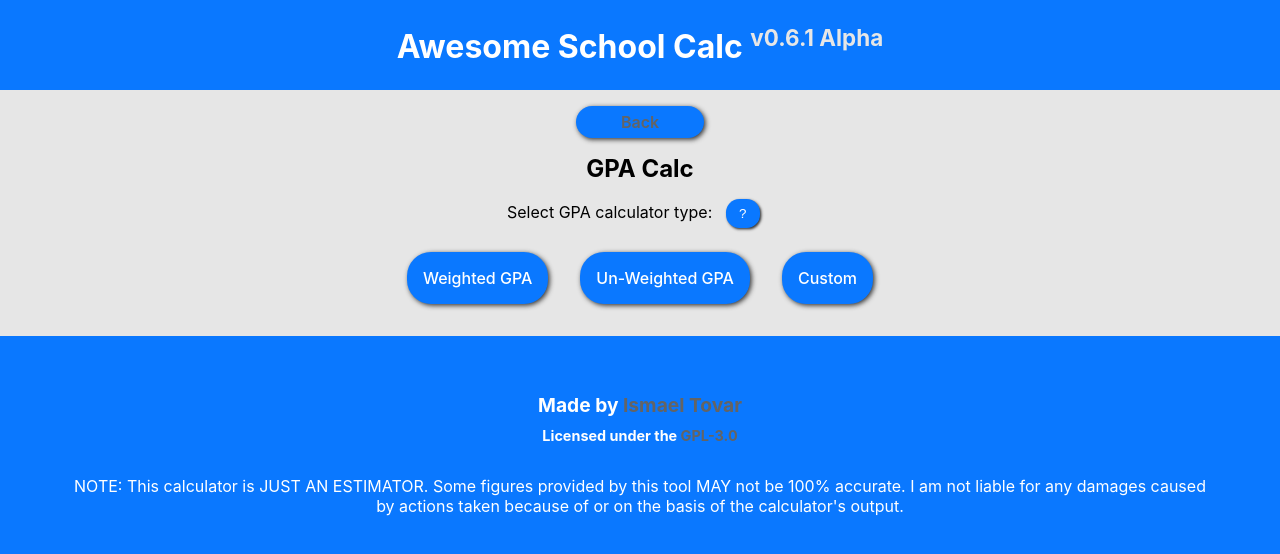
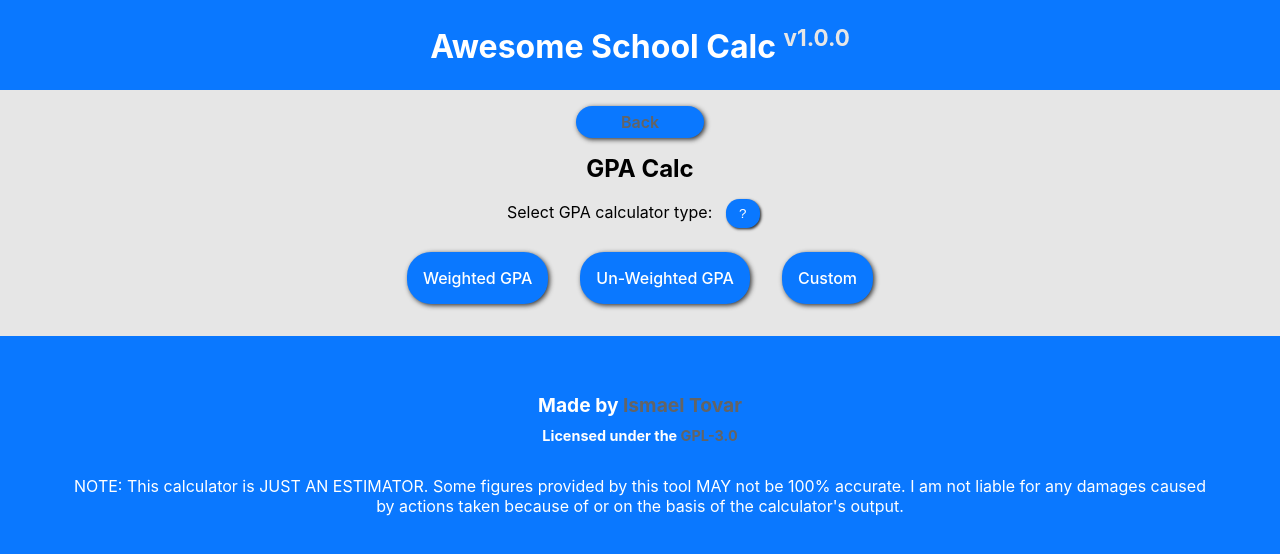
Before and after one commit to ismaeltech01/awesome-school-calc, a React (Create React App) app: page /gpa in a window 1280 px wide. Shown: the top 554 px of the page. Built offline with nearby package versions, Linux system fonts and the light colour scheme.

Commit message:
Updated App version num

```diff
--- a/package.json
+++ b/package.json
@@ -1,6 +1,6 @@
 {
   "name": "awesome-school-calc",
-  "version": "0.1.0",
+  "version": "1.0.0",
   "private": true,
   "dependencies": {
     "@testing-library/jest-dom": "^5.16.1",
--- a/src/components/Header.js
+++ b/src/components/Header.js
@@ -5,7 +5,7 @@ export default function Header() {
   return (
     <header>
       <NavLink to="/">
-        <h1 className="header-txt">Awesome School Calc  <sup className="header-sup-txt">v0.6.1 Alpha</sup></h1>
+        <h1 className="header-txt">Awesome School Calc  <sup className="header-sup-txt">v1.0.0</sup></h1>
       </NavLink>
     </header>
   );
```
Also changed, not shown: 1 other file (tests, documents, lock files or other folders).
